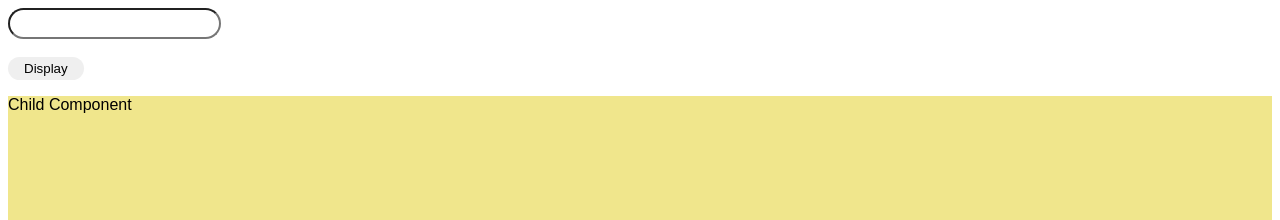
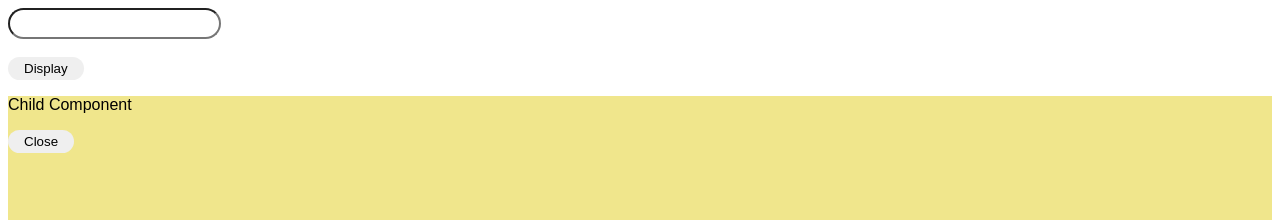
Before and after one commit to koyamal/CSBox-React, a React (Create React App) app: page / in a window 1280 px wide. Both pictures are taken after a click on the button "Display". Shown: the top 220 px of the page. Built offline with nearby package versions, Linux system fonts and the light colour scheme.

Commit message:
Use useCallback for optimizing rendering

```diff
--- a/src/App.jsx
+++ b/src/App.jsx
@@ -1,4 +1,4 @@
-import React, { useState } from "react";
+import React, { useState, useCallback } from "react";
 import "./styles.css";
 import { ChildArea } from "./components/ChildArea";
 
@@ -11,13 +11,16 @@ export const App = () => {
   const onClickOpen = () => {
     setOpen(!open);
   };
+  const onClickClose = useCallback(() => {
+    setOpen(false);
+  }, []);
   return (
     <div>
       <input value={text} onChange={onChangeText} />
       <br />
       <br />
       <button onClick={onClickOpen}>Display</button>
-      <ChildArea open={open} />
+      <ChildArea open={open} onClickClose={onClickClose} />
     </div>
   );
 };
--- a/src/components/ChildArea.jsx
+++ b/src/components/ChildArea.jsx
@@ -8,12 +8,13 @@ const style = {
 
 export const ChildArea = memo((props) => {
   console.log("Child Area is Rendered");
-  const { open } = props;
+  const { open, onClickClose } = props;
   return (
     <>
       {open && (
         <div style={style}>
           <p>Child Component</p>
+          <button onClick={onClickClose}>Close</button>
         </div>
       )}
     </>
```
